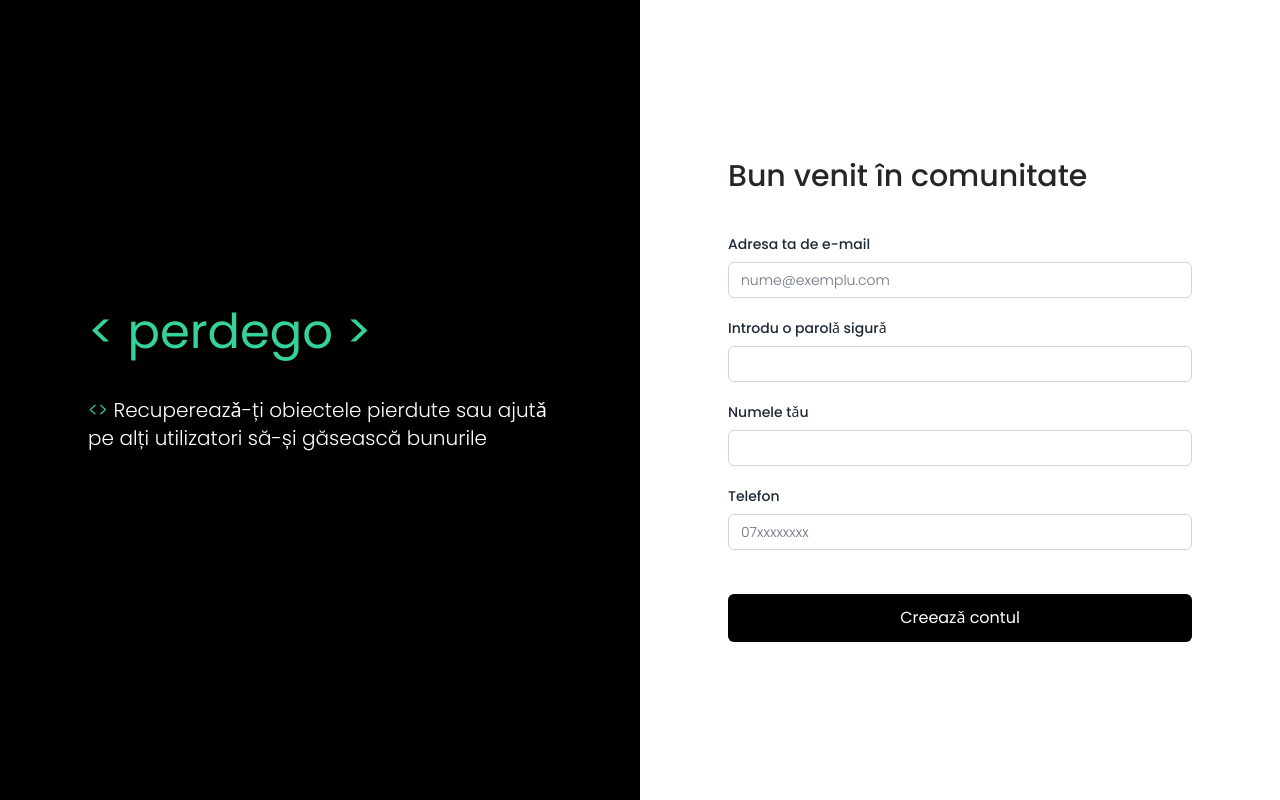
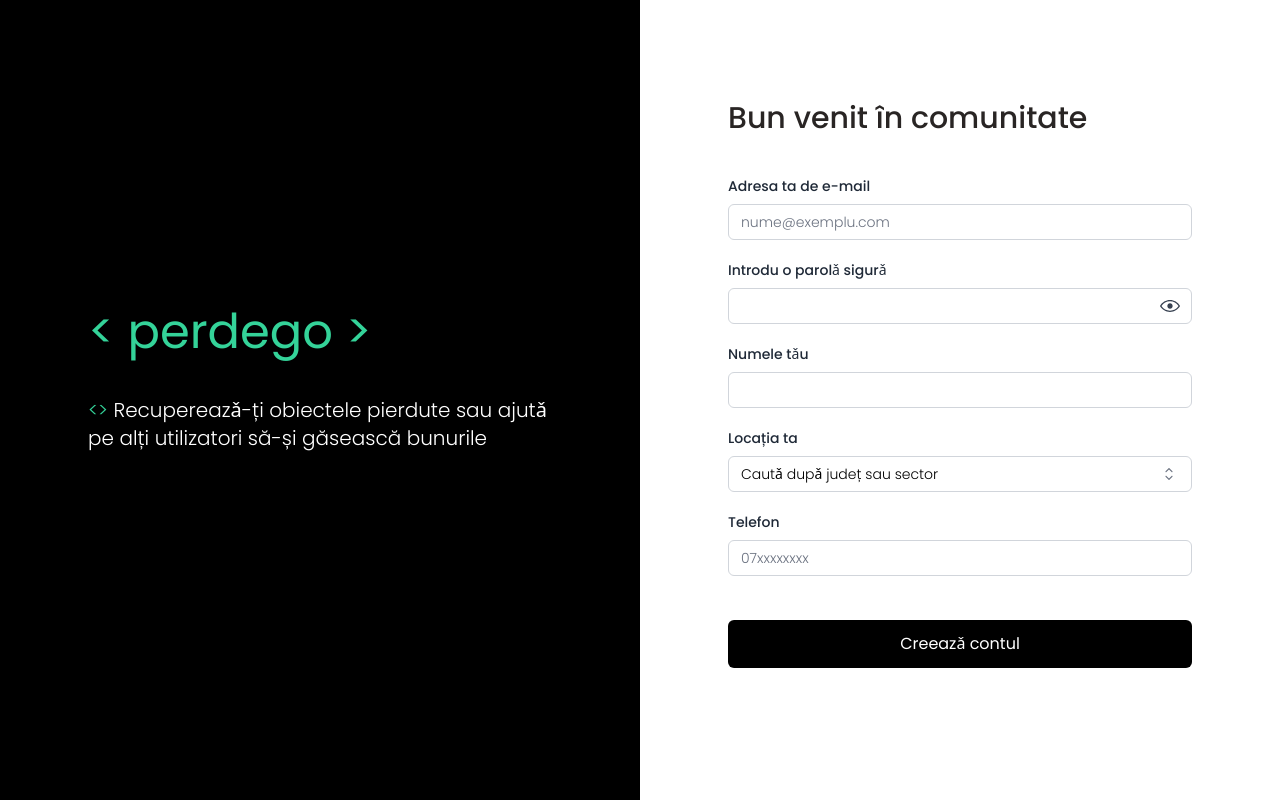
Before and after one commit to alexandruale26/perdego-beta, a React (Vite) app: page /signup in a window 1280 px wide. Built offline with nearby package versions, Linux system fonts and the light colour scheme.

Commit message:
fixed SignupForm and separated the process function

```diff
--- a/src/features/account/AccountPageContainer.jsx
+++ b/src/features/account/AccountPageContainer.jsx
@@ -3,6 +3,7 @@ import { twMerge } from "tailwind-merge";
 const AccountPageContainer = ({ className, children }) => {
   return (
     <div
+      id="page-container"
       className={twMerge(
         "flex h-full w-full min-h-screen flex-col py-10 px-4 sm:flex-row items-start justify-start sm:justify-center gap-2 sm:gap-0 p-0 bg-white sm:bg-black",
         className
--- a/src/features/account/FormContainer.jsx
+++ b/src/features/account/FormContainer.jsx
@@ -1,7 +1,16 @@
+import { forwardRef } from "react";
 import { twMerge } from "tailwind-merge";
 
-const FormContainer = ({ className, children }) => {
-  return <div className={twMerge("space-y-8 sm:space-y-10 w-full max-w-lg p-6", className)}>{children}</div>;
-};
+const FormContainer = forwardRef(({ className, children, style }, ref) => {
+  return (
+    <div
+      style={style}
+      ref={ref}
+      className={twMerge("space-y-8 sm:space-y-10 w-full max-w-lg pt-12 pb-24 sm:pb-20 px-6 ", className)}
+    >
+      {children}
+    </div>
+  );
+});
 
 export default FormContainer;
--- a/src/features/account/createAccountData.js
+++ b/src/features/account/createAccountData.js
@@ -57,11 +57,11 @@ const schema = {
       errorMessage: "Numǎrul de telefon nu este valid.",
     },
   },
-  // location: {
-  //   required: {
-  //     errorMessage: "Alege o locație.",
-  //   },
-  // },
+  location: {
+    required: {
+      errorMessage: "Alege o locație.",
+    },
+  },
 };
 
 export { schema, lengths };
--- /dev/null
+++ b/src/features/account/signupFormProcess.js
@@ -0,0 +1,35 @@
+import { randomColor } from "./helpers";
+import { capitalizeEachWordFromString } from "../../utils/helpers";
+import { signUpUser, deleteUserAtSignupError } from "../../services/userApi";
+import { createProfile } from "../../services/profileApi";
+import { errorToast } from "../../shared/Toasts";
+
+const signupFormProcess = async (values, setIsLoading, setIsAccountCreated) => {
+  const email = values.email.toLowerCase();
+  const color = randomColor();
+  const name = capitalizeEachWordFromString(values.name);
+
+  const signUpResponse = await signUpUser({ email, password: values.password });
+
+  if (signUpResponse.status !== "ok") {
+    setIsLoading(false);
+    return errorToast(signUpResponse.message);
+  }
+  console.log(signUpResponse.data);
+
+  const userId = signUpResponse.data;
+  const newProfile = { name, email, color, id: userId, phone: values.phone, location: values.location };
+
+  const profileResponse = await createProfile(newProfile);
+
+  if (profileResponse.status !== "ok") {
+    await deleteUserAtSignupError(userId); // no need to use response.status
+    setIsLoading(false);
+
+    return errorToast(profileResponse.message);
+  }
+
+  setIsAccountCreated(true);
+  setIsLoading(false);
+};
+export default signupFormProcess;
--- a/src/pages/PostForm.jsx
+++ b/src/pages/PostForm.jsx
@@ -21,7 +21,7 @@ const PostForm = () => {
   const [isLoading, setIsLoading] = useState(false);
   const { user } = useUserSessionContext();
 
-  const defaultValues = user === null ? {} : { name: user.name, phone: user.phone };
+  const defaultValues = user === null ? {} : { name: user.name, phone: user.phone, location: user.location };
   const formData = { schema, defaultValues };
 
   const handleOnSubmit = (values) => {
@@ -111,7 +111,7 @@ const PostForm = () => {
                   <FormLabel>Județ | Sector</FormLabel>
                   <ComboBox
                     placeholder="Cautǎ dupǎ județ sau sector"
-                    defaultValue={defaultValues.county}
+                    defaultValue={defaultValues.location}
                     filter={filterData}
                     data={COUNTIES}
                     render={(item) => <p className="text-left">{item}</p>}
--- a/src/pages/SignupForm.jsx
+++ b/src/pages/SignupForm.jsx
@@ -1,4 +1,4 @@
-import { useState } from "react";
+import { useState, useEffect, useRef } from "react";
 import { Form } from "../formBase/FormContext";
 import { FormField, FormItem, FormMessage, FormLabel } from "../formComponents/form";
 import ValidationInput from "../formComponents/ValidationInput";
@@ -11,56 +11,54 @@ import FormContainer from "../features/account/FormContainer";
 import Spinner from "../shared/Spinner";
 import Confirmation from "../shared/Confirmation";
 import { schema, lengths } from "../features/account/createAccountData";
-import { randomColor } from "../features/account/helpers";
-import { capitalizeEachWordFromString } from "../utils/helpers";
-import { signUpUser, deleteUserAtSignupError } from "../services/userApi";
-import { createProfile } from "../services/profileApi";
-import { errorToast } from "../shared/Toasts";
-// import ComboBox from "../formComponents/ComboBox";
-// import { COUNTIES } from "../utils/sharedData";
-// import { filterData } from "../utils/helpers";
+import ComboBox from "../formComponents/ComboBox";
+import { COUNTIES } from "../utils/sharedData";
+import { filterData } from "../utils/helpers";
+import signupFormProcess from "../features/account/signupFormProcess";
 
 const defaultValues = {};
 const formData = { schema, defaultValues };
+const smSize = 640; // from tailwindcss sizes
 
 const SignupForm = () => {
   const [isAccountCreated, setIsAccountCreated] = useState(false);
   const [isLoading, setIsLoading] = useState(false);
+  const [pageWidth, setPageWidth] = useState(0);
+  const [formTopMargin, setFormTopMargin] = useState(0);
+  const formContainerRef = useRef(null);
+
+  // all below are necessary for ComboBox to correctly work
+  // if ComboBox parent is forced to be screen centered, the error label will slightly push
+  // the form above and the click will not be registered, resulting in showing error label
+  // dynamic top margin and items-start will do the trick <HalfWidthDiv className="bg-white sm:items-start">
+
+  useEffect(() => {
+    const handleResize = () => {
+      const formContainer = document.getElementById("page-container");
+
+      if (formContainer && formContainerRef) {
+        const { height, width } = formContainer.getBoundingClientRect();
+        const formHeight = formContainerRef.current.getBoundingClientRect().height;
+
+        setPageWidth(width);
+        setFormTopMargin((height - formHeight) / 2);
+      }
+    };
+
+    handleResize();
+    window.addEventListener("resize", handleResize);
+
+    return () => {
+      window.removeEventListener("resize", handleResize);
+    };
+  }, []);
 
   const handleOnSubmit = (values) => {
     setIsLoading(true);
+    signupFormProcess(values, setIsLoading, setIsAccountCreated);
+  };
 
-    const process = async () => {
-      const email = values.email.toLowerCase();
-      const color = randomColor();
-      const name = capitalizeEachWordFromString(values.name);
-
-      const signUpResponse = await signUpUser({ email, password: values.password });
-
-      if (signUpResponse.status !== "ok") {
-        setIsLoading(false);
-        return errorToast(signUpResponse.message);
-      }
-      console.log(signUpResponse.data);
-
-      const userId = signUpResponse.data;
-      const newProfile = { name, email, color, id: userId, phone: values.phone };
-
-      const profileResponse = await createProfile(newProfile);
-
-      if (profileResponse.status !== "ok") {
-        await deleteUserAtSignupError(userId); // no need to use response.status
-        setIsLoading(false);
-
-        return errorToast(profileResponse.message);
-      }
-
-      setIsAccountCreated(true);
-      setIsLoading(false);
-    };
-
-    process();
-  };
+  const topMargin = pageWidth >= smSize ? formTopMargin : 0;
 
   return (
     <AccountPageContainer>
@@ -70,8 +68,8 @@ const SignupForm = () => {
 
       <Hero />
 
-      <HalfWidthDiv className="bg-white">
-        <FormContainer>
+      <HalfWidthDiv className="bg-white sm:items-start">
+        <FormContainer ref={formContainerRef} style={{ marginTop: topMargin }}>
           {isAccountCreated && (
             <Confirmation
               message="Felicitǎri! Contul tǎu a fost creat cu succes."
@@ -99,7 +97,7 @@ const SignupForm = () => {
                   render={(field) => (
                     <FormItem className="max-w-full">
                       <FormLabel>Introdu o parolǎ sigurǎ</FormLabel>
-                      <ValidationInput {...field} maxLength={lengths.password.max} />
+                      <ValidationInput type="password" {...field} maxLength={lengths.password.max} />
                       <FormMessage />
                     </FormItem>
                   )}
@@ -114,13 +112,14 @@ const SignupForm = () => {
                     </FormItem>
                   )}
                 />
-                {/* <FormField
+                <FormField
                   name="location"
                   render={(field) => (
                     <FormItem className="max-w-full">
                       <FormLabel>Locația ta</FormLabel>
                       <ComboBox
                         placeholder="Cautǎ dupǎ județ sau sector"
+                        defaultValue={defaultValues.location}
                         filter={filterData}
                         data={COUNTIES}
                         render={(item) => <p className="text-left">{item}</p>}
@@ -129,7 +128,7 @@ const SignupForm = () => {
                       <FormMessage />
                     </FormItem>
                   )}
-                /> */}
+                />
                 <FormField
                   name="phone"
                   render={(field) => (
--- a/src/services/profileApi.js
+++ b/src/services/profileApi.js
@@ -10,6 +10,7 @@ const createProfile = async (profile) => {
         phone: profile.phone,
         color: profile.color,
         email: profile.email,
+        location: profile.location,
         id: profile.id,
       },
     ]);
@@ -28,7 +29,7 @@ const getProfile = async (id) => {
   try {
     const { data, error, status } = await supabase
       .from("profiles")
-      .select("email, name, phone, createdAt, color")
+      .select("email, name, phone, createdAt, color, location")
       .eq("id", id)
       .single();
 
--- a/src/services/userApi.js
+++ b/src/services/userApi.js
@@ -41,8 +41,8 @@ const deleteUserAccount = async (id) => {
     const data = await supabase.rpc("delete_user_and_images", { user_id: id });
 
     console.log(data);
-    // ok these are good !!!
     // TODO: logout user and delete cache and redirect
+    // ok these are good !!! ⬇️
 
     // if (error || status !== 204) throw new Error(error);
 
```
